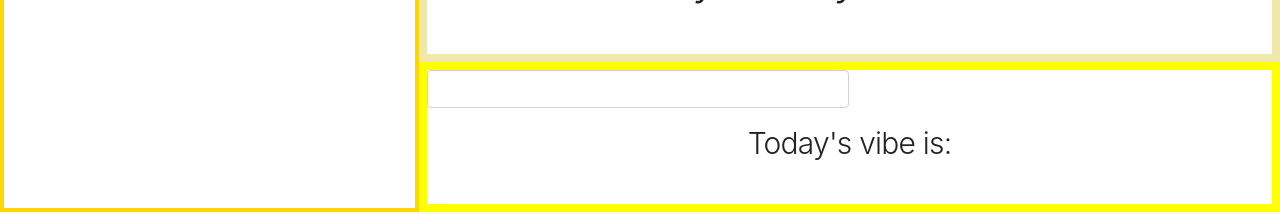
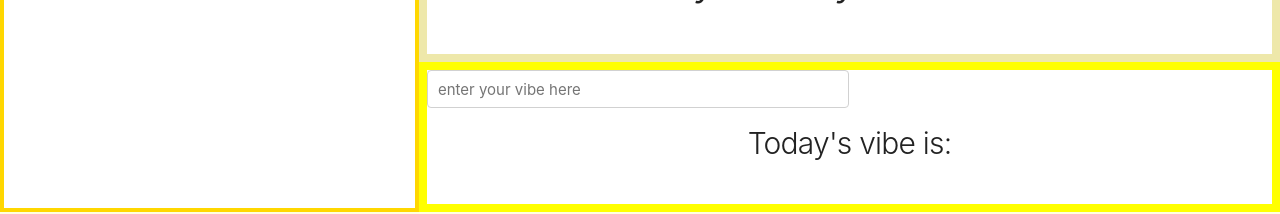
Before and after one commit to runquan-ray-zhou/starter-react-lifecycle-networking, a React (Create React App) app: page / in a window 1280 px wide. Shown: the part 192-406 px from the top of the page. Built offline with nearby package versions, Linux system fonts and the light colour scheme.

Commit message:
update placeholder

```diff
--- a/src/App.js
+++ b/src/App.js
@@ -42,7 +42,11 @@ function App() {
           <h2>Today's lucky number is: {number}</h2>
         </div>
         <div className="vibe">
-          <input type="text" onChange={handleOnChange} />
+          <input
+            type="text"
+            onChange={handleOnChange}
+            placeholder="enter your vibe here"
+          />
           <h4>Today's vibe is: </h4>
           <h5>{vibe}</h5>
         </div>
```
